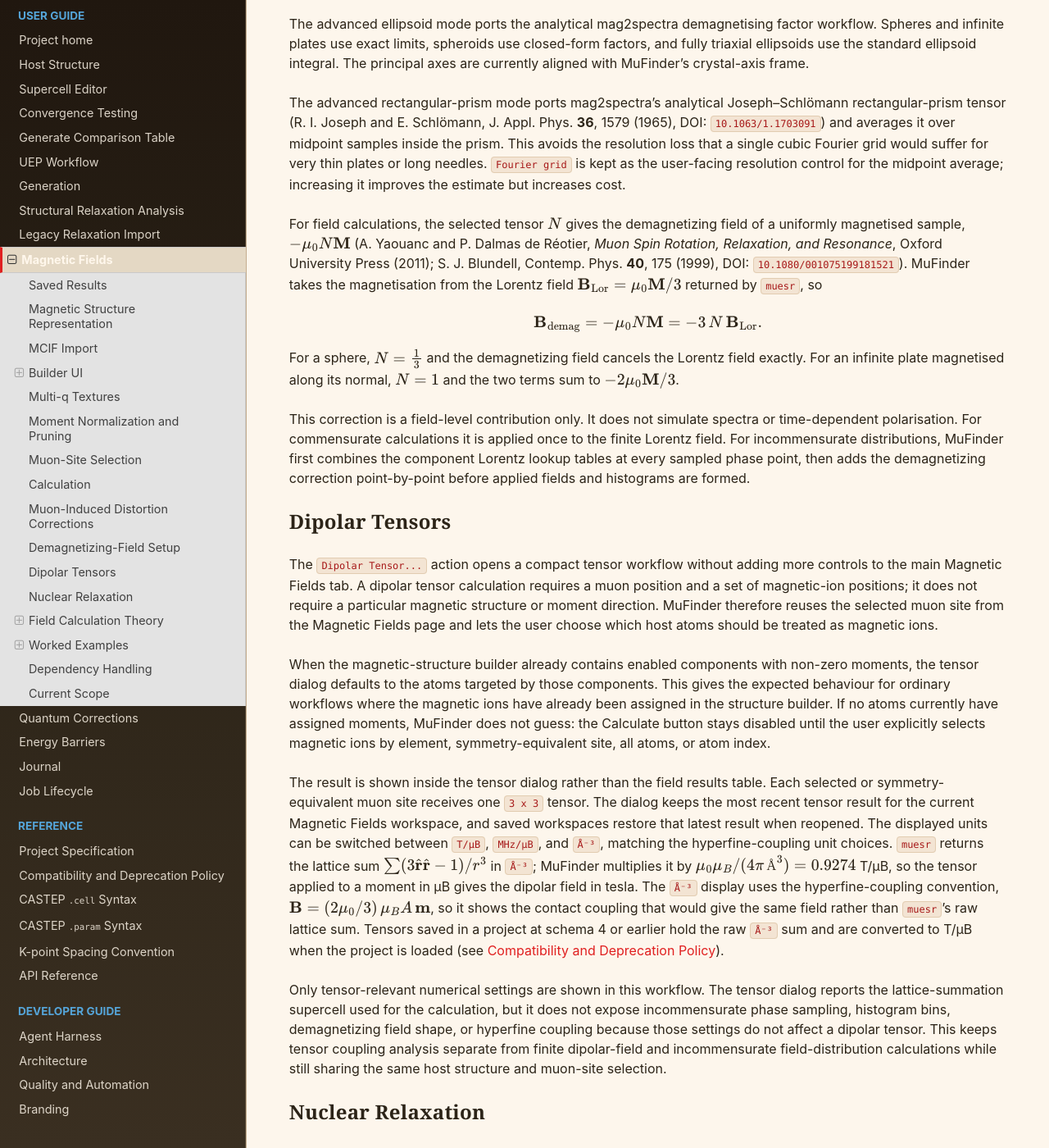
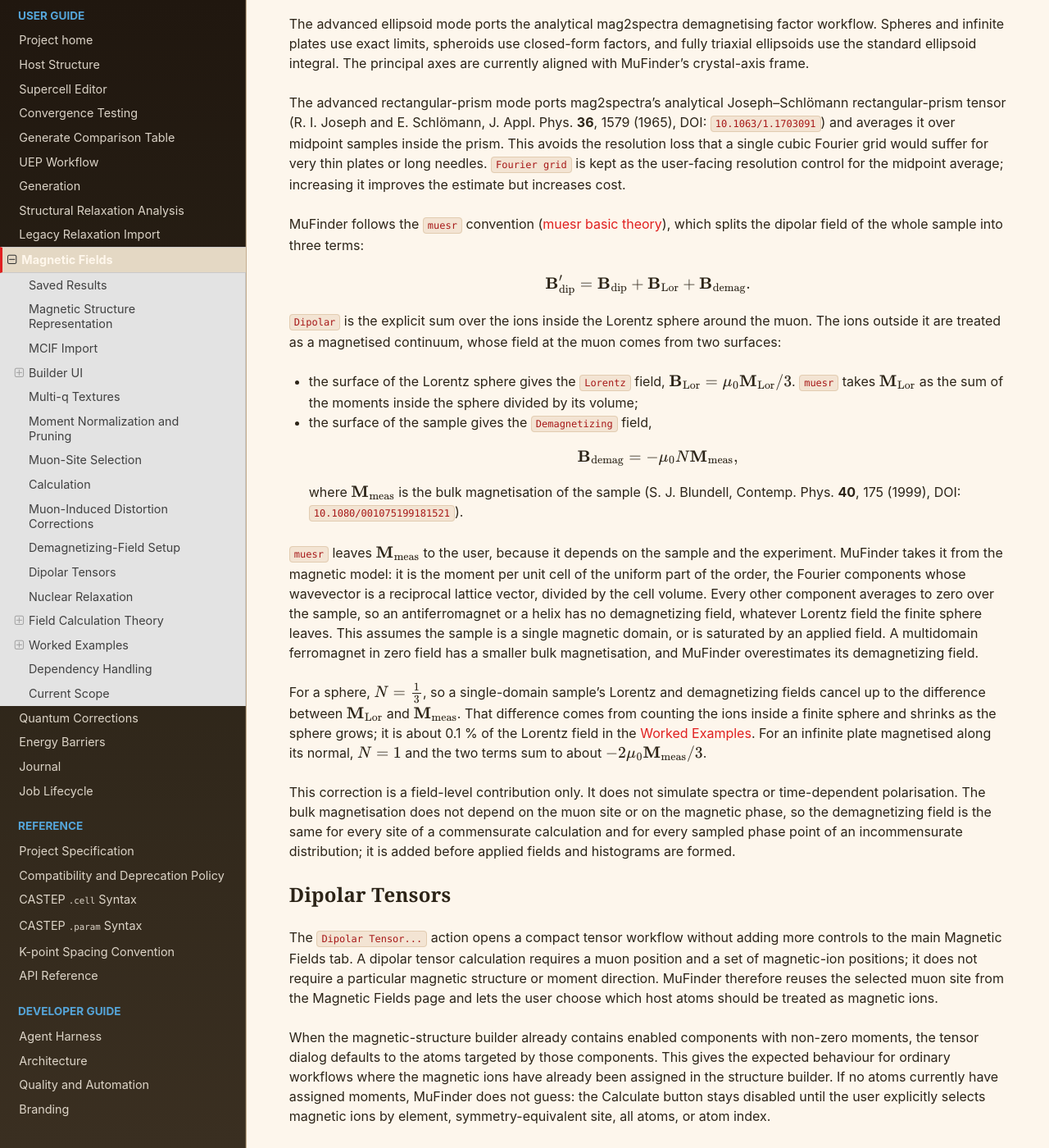
Before and after one commit to BenHuddart/mufinder, a Sphinx documentation site: the page built from docs/magnetic_fields.rst, in a window 1280 px wide and 1400 px high, scrolled down 9731 px. Shown: the whole window at 82% size. Built offline with Sphinx 7.4.7 and the Read the Docs theme 3.1.0, drawn with Linux system fonts in a browser that asks for light colours; some of the changed text lies outside the part shown.

Commit message:
fix: take the demagnetizing field from the bulk magnetisation
Follow muesr's convention: B_dem = -mu0 N M_meas, with M_meas the bulk
magnetisation, not a rescaled Lorentz field. MuFinder takes M_meas from the
model's uniform (reciprocal-lattice wavevector) moment per cell, assuming a
single-domain sample, so antiferromagnets and helices get no demagnetizing
field from muesr's finite-sphere Lorentz residual. The correction is now one
constant per calculation, also for incommensurate distributions.

Co-Authored-By: Claude Opus 5.5 <noreply@anthropic.com>

```diff
--- a/docs/implemented_functionality.rst
+++ b/docs/implemented_functionality.rst
@@ -209,8 +209,8 @@ unpreviewed incommensurate structures, and calculates at a chosen muon site:
   structures can instead list the finite fields of their commensurate
   approximant; commensurate results list their dipolar, Lorentz, contact,
   demagnetizing, distortion and applied terms;
-- demagnetizing-field corrections for spherical, plate, ellipsoidal and
-  rectangular-prism samples;
+- demagnetizing-field corrections from the model's bulk magnetisation for
+  spherical, plate, ellipsoidal and rectangular-prism samples;
 - dipolar tensors for selected magnetic ions;
 - nuclear dipolar second moments in zero and transverse field, for single
   crystals and polycrystals, from bundled natural-abundance isotope data, with
--- a/docs/magnetic_fields.rst
+++ b/docs/magnetic_fields.rst
@@ -535,29 +535,58 @@ single cubic Fourier grid would suffer for very thin plates or long needles. ``F
 kept as the user-facing resolution control for the midpoint average; increasing
 it improves the estimate but increases cost.
 
-For field calculations, the selected tensor :math:`N` gives the demagnetizing
-field of a uniformly magnetised sample, :math:`-\mu_0 N \mathbf{M}` (A. Yaouanc
-and P. Dalmas de Réotier, *Muon Spin Rotation, Relaxation, and Resonance*,
-Oxford University Press (2011); S. J. Blundell, Contemp. Phys. **40**, 175
-(1999), DOI: ``10.1080/001075199181521``). MuFinder takes the magnetisation from
-the Lorentz field :math:`\mathbf{B}_\mathrm{Lor} = \mu_0 \mathbf{M} / 3`
-returned by ``muesr``, so
+MuFinder follows the ``muesr`` convention
+(`muesr basic theory <https://muesr.readthedocs.io/en/latest/Intro.html>`_),
+which splits the dipolar field of the whole sample into three terms:
 
 .. math::
 
-   \mathbf{B}_\mathrm{demag} = -\mu_0 N \mathbf{M} =
-   -3\,N\,\mathbf{B}_\mathrm{Lor}.
+   \mathbf{B}_\mathrm{dip}' =
+   \mathbf{B}_\mathrm{dip} + \mathbf{B}_\mathrm{Lor} + \mathbf{B}_\mathrm{demag}.
 
-For a sphere, :math:`N = \tfrac{1}{3}` and the demagnetizing field cancels the
-Lorentz field exactly. For an infinite plate magnetised along its normal,
-:math:`N = 1` and the two terms sum to :math:`-2\mu_0 \mathbf{M} / 3`.
+``Dipolar`` is the explicit sum over the ions inside the Lorentz sphere around
+the muon. The ions outside it are treated as a magnetised continuum, whose field
+at the muon comes from two surfaces:
+
+- the surface of the Lorentz sphere gives the ``Lorentz`` field,
+  :math:`\mathbf{B}_\mathrm{Lor} = \mu_0 \mathbf{M}_\mathrm{Lor} / 3`. ``muesr``
+  takes :math:`\mathbf{M}_\mathrm{Lor}` as the sum of the moments inside the
+  sphere divided by its volume;
+- the surface of the sample gives the ``Demagnetizing`` field,
+
+  .. math::
+
+     \mathbf{B}_\mathrm{demag} = -\mu_0 N \mathbf{M}_\mathrm{meas},
+
+  where :math:`\mathbf{M}_\mathrm{meas}` is the bulk magnetisation of the sample
+  (S. J. Blundell, Contemp. Phys. **40**, 175 (1999), DOI:
+  ``10.1080/001075199181521``).
+
+``muesr`` leaves :math:`\mathbf{M}_\mathrm{meas}` to the user, because it
+depends on the sample and the experiment. MuFinder takes it from the magnetic
+model: it is the moment per unit cell of the uniform part of the order, the
+Fourier components whose wavevector is a reciprocal lattice vector, divided by
+the cell volume. Every other component averages to zero over the sample, so an
+antiferromagnet or a helix has no demagnetizing field, whatever Lorentz field
+the finite sphere leaves. This assumes the sample is a single magnetic domain,
+or is saturated by an applied field. A multidomain ferromagnet in zero field has
+a smaller bulk magnetisation, and MuFinder overestimates its demagnetizing field.
+
+For a sphere, :math:`N = \tfrac{1}{3}`, so a single-domain sample's Lorentz and
+demagnetizing fields cancel up to the difference between
+:math:`\mathbf{M}_\mathrm{Lor}` and :math:`\mathbf{M}_\mathrm{meas}`. That
+difference comes from counting the ions inside a finite sphere and shrinks as the
+sphere grows; it is about 0.1 % of the Lorentz field in the
+`Worked Examples`_. For an infinite plate magnetised along its normal,
+:math:`N = 1` and the two terms sum to about
+:math:`-2\mu_0 \mathbf{M}_\mathrm{meas} / 3`.
 
 This correction is a field-level contribution only. It does not simulate spectra
-or time-dependent polarisation. For commensurate calculations it is applied once
-to the finite Lorentz field. For incommensurate distributions, MuFinder first
-combines the component Lorentz lookup tables at every sampled phase point, then
-adds the demagnetizing correction point-by-point before applied fields and
-histograms are formed.
+or time-dependent polarisation. The bulk magnetisation does not depend on the
+muon site or on the magnetic phase, so the demagnetizing field is the same for
+every site of a commensurate calculation and for every sampled phase point of an
+incommensurate distribution; it is added before applied fields and histograms
+are formed.
 
 Dipolar Tensors
 ---------------
@@ -912,9 +941,11 @@ With the moment along ``c`` and ``q = 0``, the magnetisation is
 :math:`M = \mu_B / a^3`, and the Lorentz field
 :math:`\mu_0 M / 3 = \mu_0 \mu_B / (3a^3)` is 0.1439 T along ``c``. MuFinder
 reports 0.1437 T because ``muesr`` counts the ions inside a finite Lorentz
-sphere. With ``Demagnetizing field`` set to ``Sphere``, the demagnetizing term is
--0.1437 T and cancels the Lorentz term. With ``Infinite plate`` it is -0.4311 T,
-and the two sum to -0.2874 T.
+sphere. The bulk magnetisation gives :math:`\mu_0 M = 0.4316` T. With
+``Demagnetizing field`` set to ``Sphere``, the demagnetizing term is -0.1439 T,
+and the Lorentz and demagnetizing terms sum to -0.0002 T, the finite-sphere
+difference. With ``Infinite plate`` it is -0.4316 T, and the two sum to
+-0.2879 T.
 
 .. list-table::
    :header-rows: 1
```
Also changed, not shown: 2 other files.
